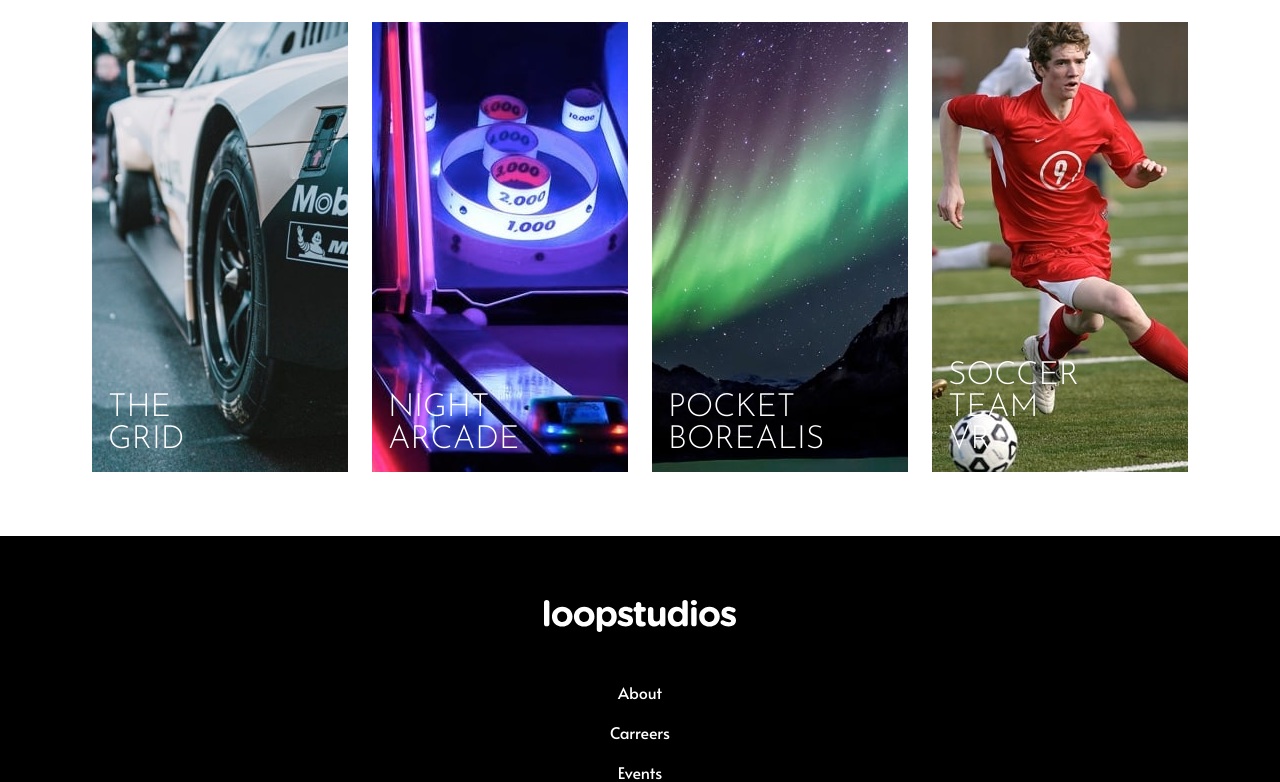
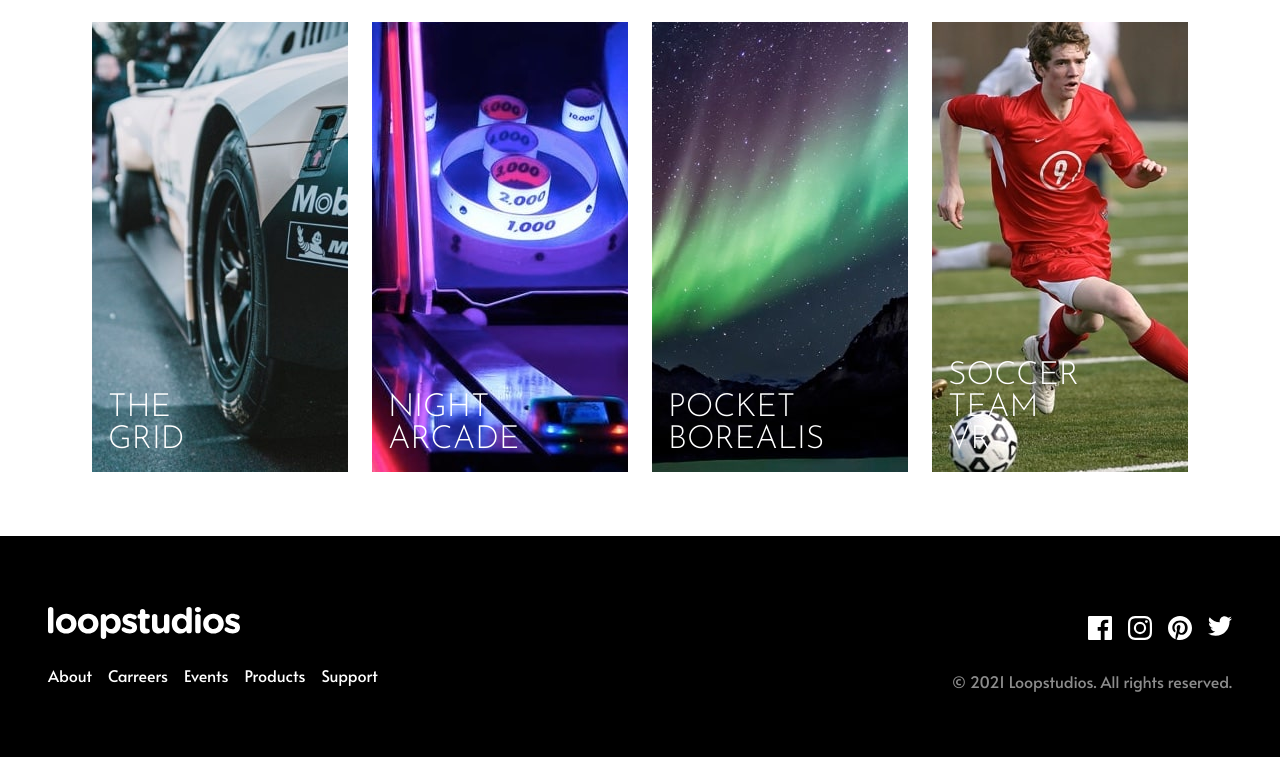
Before and after one commit to pklepa/loopstudios-landing, a React (Create React App) app: page / in a window 1280 px wide. Shown: the part 2015-2797 px from the top of the page. After the commit the page ends 2772 px from the top, so only its background shows below. Built offline with nearby package versions, Linux system fonts and the light colour scheme.

Commit message:
Add responsiveness to footer

```diff
--- a/src/components/ArticleSection.js
+++ b/src/components/ArticleSection.js
@@ -9,7 +9,7 @@ function ArticleSection() {
   const { width } = useWindowDimensions();
 
   return (
-    <Container className="limit">
+    <Container>
       <img
         src={width < 850 ? Img : ImgDesktop}
         alt="Exited man wearing a virtual reality headset"
--- a/src/components/Footer.js
+++ b/src/components/Footer.js
@@ -22,7 +22,7 @@ function Footer() {
         </NavItems>
       </InnerContainer>
 
-      <InnerContainer>
+      <InnerContainer left>
         <SocialLinks>
           <a href="https://facebook.com" className="img-wrapper">
             <SocialIcon src={Facebook} alt="Facebook" />
@@ -51,6 +51,12 @@ const Container = styled.footer`
   background-color: ${(props) => props.theme.colors.black};
 
   padding: 3rem 1rem;
+
+  @media ${(props) => props.theme.devices.tablet} {
+    flex-direction: row;
+    justify-content: space-between;
+    padding: 3rem 3rem;
+  }
 `;
 
 const InnerContainer = styled.div`
@@ -59,10 +65,18 @@ const InnerContainer = styled.div`
   align-items: center;
 
   padding: 1rem 0;
+
+  @media ${(props) => props.theme.devices.tablet} {
+    align-items: ${(props) => (props.left ? "flex-end" : "flex-start")};
+  }
 `;
 
 const Logo = styled.img`
   margin-bottom: 3rem;
+
+  @media ${(props) => props.theme.devices.tablet} {
+    margin-bottom: 1.5rem;
+  }
 `;
 
 const NavItems = styled.div`
@@ -95,6 +109,15 @@ const NavItems = styled.div`
 
   a:not(:last-child) {
     margin-bottom: 1rem;
+  }
+
+  @media ${(props) => props.theme.devices.tablet} {
+    flex-direction: row;
+
+    a:not(:last-child) {
+      margin: 0;
+      margin-right: 1rem;
+    }
   }
 `;
 
@@ -133,6 +156,7 @@ const SocialIcon = styled.img``;
 
 const License = styled.span`
   color: ${(props) => props.theme.colors.dark_grey};
+  text-align: center;
 `;
 
 export default Footer;
--- a/src/components/GallerySection.js
+++ b/src/components/GallerySection.js
@@ -43,6 +43,7 @@ const Container = styled.section`
   flex-direction: column;
   align-items: center;
 
+  /* width: 100%; */
   padding: 4rem 1rem;
 
   position: relative;
--- a/src/components/Navbar.js
+++ b/src/components/Navbar.js
@@ -6,7 +6,7 @@ import HamburguerIcon from "./HamburguerIcon";
 
 function Navbar({ showMenu, setShowMenu }) {
   return (
-    <Container className="limit">
+    <Container>
       <img src={Logo} alt="Loopstudios logo" />
 
       <HamburguerIcon showMenu={showMenu} setShowMenu={setShowMenu} />
```
Also changed, not shown: 1 other file (tests, documents, lock files or other folders).
